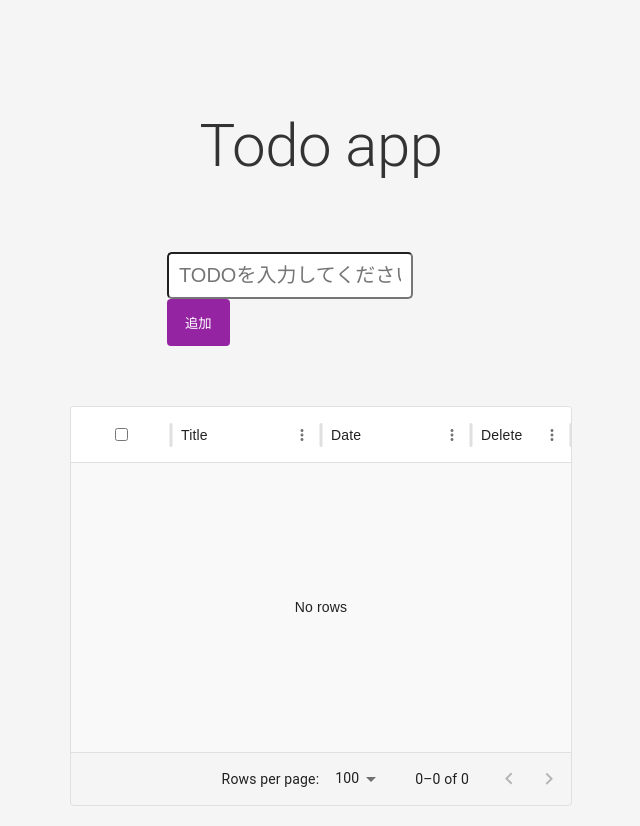
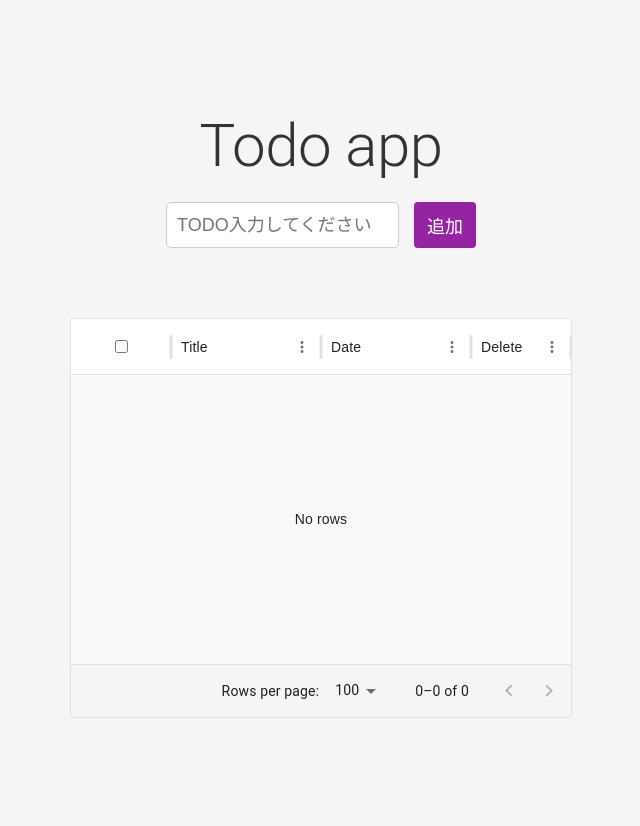
Before and after one commit to abcd9999971/react-practice5, a Next.js app: page / in a window 1280 px wide. Shown: the whole page, without its empty margins (319-959 px from the left). After the commit the page ends 800 px from the top, so only its background shows below. Built offline with nearby package versions, Linux system fonts and the light colour scheme.

Commit message:
♻入力欄送信後のリセット

```diff
--- a/src/app/globals.css
+++ b/src/app/globals.css
@@ -25,7 +25,7 @@ body {
 
 /*ボタン設定*/
 button {
-  padding: 14px 18px;
+  padding: 14px 20px;
   background: var(--primary-color);
   color: white;
   border: none;
--- a/src/components/TodoAddForm.tsx
+++ b/src/components/TodoAddForm.tsx
@@ -1,4 +1,3 @@
-import { Alert } from '@mui/material';
 import Box from '@mui/material/Box';
 import { UseFormRegister , FieldErrors } from 'react-hook-form';
 
@@ -13,31 +12,51 @@ export const TodoAddForm = ({ onSubmit, errors,register }: TodoAddFormProps) =>
 
   return (
     <Box sx={{
-      padding: '20px',
-      width: '30%',
-      justifyContent: 'center',
-      display: 'flex',
-      flexDirection: 'column',
-      fontSize: '20px',
-      alignItems: 'center'
-      }}>
-      <Box sx={{ width: '80%', height: '40px', marginTop: '10px' }}>
-        {errors.title && (<Alert severity="warning">未入力</Alert>)}
-      </Box>
-      <form onSubmit={onSubmit}>
-        <input
-          style={{
-            width: '80%',
-            fontSize: '20px',
+      padding: '10px',
+    }}>
+      <form
+        onSubmit={(e) => {
+          e.preventDefault();
+          onSubmit();
+          (e.target as HTMLFormElement).reset();
+        }}
+      >
+        <Box sx={{
+          width: '100%',
+          marginBottom: '10px',
+          fontSize : '18px',
+          padding: '10px',
+          display: 'flex',
+          flexDirection: 'row',
+          alignItems: 'stretch',
+          justifyContent: 'space-between',
+          '& input': {
+            width: '75%',
+            borderRadius: '5px',
+            border: errors.title ? '2px solid red' : '1px solid #ccc',
+            fontSize: 'inherit',
             padding: '10px',
-            borderRadius: '5px',
-          }}
-          placeholder='TODOを入力してください'
-          {...register('title', { required: true })} />
-        <button type="submit" >追加</button>
-      </form>
+            outline: 'none',
+            '&:focus': {
+              border: errors.title ? '2px solid red' : '2px solid black',
+              },
+            },
+          '& button': {
+            width: '20%',
+            fontSize: 'inherit',
+            padding: '10px',
+          },
+          }}>
+          <input
+            placeholder={errors.title ? '未入力' : 'TODO入力してください'}
+            {...register('title', { required: true })} />
+          <button type="submit" >
+          追加
+          </button>
+        </Box>
 
 
+      </form>
     </Box>
   );
 };
```
